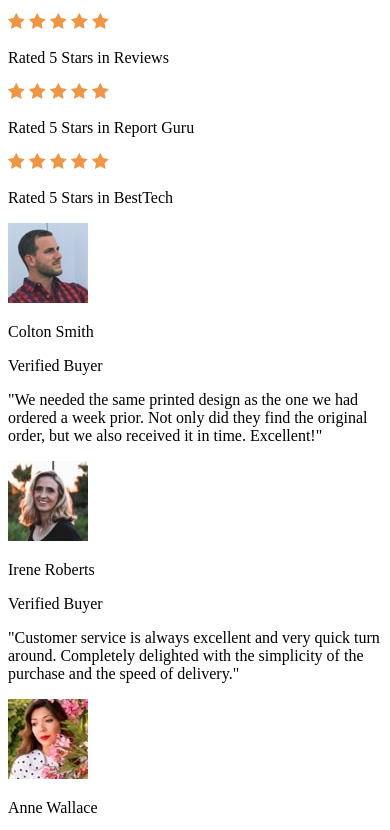
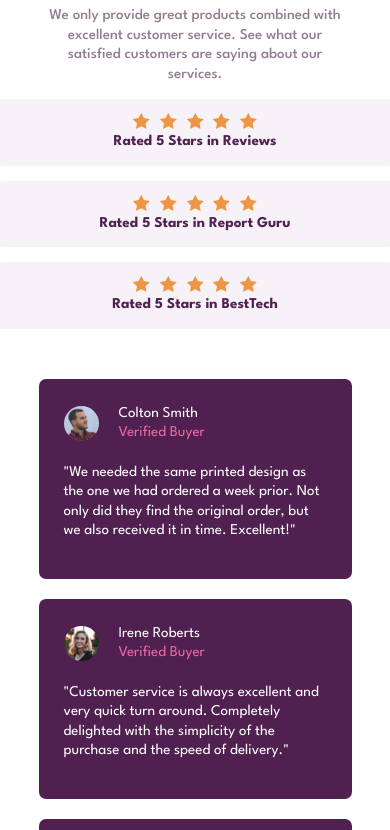
Before and after one commit to DoyeDesigns/social-proof-section, a plain HTML site: page index.html in a window 390 px wide. Shown: the part 174-1004 px from the top of the page. Drawn offline with Linux system fonts and the light colour scheme.

Commit message:
completed desktop and mobile design layout remaining little adjustments

```diff
--- a/index.html
+++ b/index.html
@@ -42,63 +42,77 @@
     standard. Will definitely use them again and recommend them to everyone!" -->
 
     <main>
-      <div class="hero-section">
+      <section class="hero-section">
         <div class="text-box">
           <h1>10,000+ of our users love our products.</h1>
           <p>We only provide great products combined with excellent customer service.
             See what our satisfied customers are saying about our services.</p>
         </div>
         <div class="proof-section">
-          <div class="ratings"><svg width="17" height="16" xmlns="http://www.w3.org/2000/svg"><path d="M16.539 6.097a.297.297 0 00-.24-.202l-5.36-.779L8.542.26a.296.296 0 00-.53 0L5.613 5.117l-5.36.779a.297.297 0 00-.165.505l3.88 3.78-.917 5.34a.297.297 0 00.43.312l4.795-2.52 4.794 2.52a.296.296 0 00.43-.313l-.916-5.338L16.464 6.4c.08-.08.11-.197.075-.304z" fill="#EF9546" fill-rule="nonzero"/></svg>
+          <div class="ratings1">
+            <div class="stars">
             <svg width="17" height="16" xmlns="http://www.w3.org/2000/svg"><path d="M16.539 6.097a.297.297 0 00-.24-.202l-5.36-.779L8.542.26a.296.296 0 00-.53 0L5.613 5.117l-5.36.779a.297.297 0 00-.165.505l3.88 3.78-.917 5.34a.297.297 0 00.43.312l4.795-2.52 4.794 2.52a.296.296 0 00.43-.313l-.916-5.338L16.464 6.4c.08-.08.11-.197.075-.304z" fill="#EF9546" fill-rule="nonzero"/></svg>
             <svg width="17" height="16" xmlns="http://www.w3.org/2000/svg"><path d="M16.539 6.097a.297.297 0 00-.24-.202l-5.36-.779L8.542.26a.296.296 0 00-.53 0L5.613 5.117l-5.36.779a.297.297 0 00-.165.505l3.88 3.78-.917 5.34a.297.297 0 00.43.312l4.795-2.52 4.794 2.52a.296.296 0 00.43-.313l-.916-5.338L16.464 6.4c.08-.08.11-.197.075-.304z" fill="#EF9546" fill-rule="nonzero"/></svg>
             <svg width="17" height="16" xmlns="http://www.w3.org/2000/svg"><path d="M16.539 6.097a.297.297 0 00-.24-.202l-5.36-.779L8.542.26a.296.296 0 00-.53 0L5.613 5.117l-5.36.779a.297.297 0 00-.165.505l3.88 3.78-.917 5.34a.297.297 0 00.43.312l4.795-2.52 4.794 2.52a.296.296 0 00.43-.313l-.916-5.338L16.464 6.4c.08-.08.11-.197.075-.304z" fill="#EF9546" fill-rule="nonzero"/></svg>
             <svg width="17" height="16" xmlns="http://www.w3.org/2000/svg"><path d="M16.539 6.097a.297.297 0 00-.24-.202l-5.36-.779L8.542.26a.296.296 0 00-.53 0L5.613 5.117l-5.36.779a.297.297 0 00-.165.505l3.88 3.78-.917 5.34a.297.297 0 00.43.312l4.795-2.52 4.794 2.52a.296.296 0 00.43-.313l-.916-5.338L16.464 6.4c.08-.08.11-.197.075-.304z" fill="#EF9546" fill-rule="nonzero"/></svg>
-            <p>Rated 5 Stars in Reviews</p></div>
-          <div class="ratings"><svg width="17" height="16" xmlns="http://www.w3.org/2000/svg"><path d="M16.539 6.097a.297.297 0 00-.24-.202l-5.36-.779L8.542.26a.296.296 0 00-.53 0L5.613 5.117l-5.36.779a.297.297 0 00-.165.505l3.88 3.78-.917 5.34a.297.297 0 00.43.312l4.795-2.52 4.794 2.52a.296.296 0 00.43-.313l-.916-5.338L16.464 6.4c.08-.08.11-.197.075-.304z" fill="#EF9546" fill-rule="nonzero"/></svg>
+            <svg width="17" height="16" xmlns="http://www.w3.org/2000/svg"><path d="M16.539 6.097a.297.297 0 00-.24-.202l-5.36-.779L8.542.26a.296.296 0 00-.53 0L5.613 5.117l-5.36.779a.297.297 0 00-.165.505l3.88 3.78-.917 5.34a.297.297 0 00.43.312l4.795-2.52 4.794 2.52a.296.296 0 00.43-.313l-.916-5.338L16.464 6.4c.08-.08.11-.197.075-.304z" fill="#EF9546" fill-rule="nonzero"/></svg>
+            </div>
+            <p><b>Rated 5 Stars in Reviews</b></p></div>
+            <div class="ratings2">
+            <div class="stars">
             <svg width="17" height="16" xmlns="http://www.w3.org/2000/svg"><path d="M16.539 6.097a.297.297 0 00-.24-.202l-5.36-.779L8.542.26a.296.296 0 00-.53 0L5.613 5.117l-5.36.779a.297.297 0 00-.165.505l3.88 3.78-.917 5.34a.297.297 0 00.43.312l4.795-2.52 4.794 2.52a.296.296 0 00.43-.313l-.916-5.338L16.464 6.4c.08-.08.11-.197.075-.304z" fill="#EF9546" fill-rule="nonzero"/></svg>
             <svg width="17" height="16" xmlns="http://www.w3.org/2000/svg"><path d="M16.539 6.097a.297.297 0 00-.24-.202l-5.36-.779L8.542.26a.296.296 0 00-.53 0L5.613 5.117l-5.36.779a.297.297 0 00-.165.505l3.88 3.78-.917 5.34a.297.297 0 00.43.312l4.795-2.52 4.794 2.52a.296.296 0 00.43-.313l-.916-5.338L16.464 6.4c.08-.08.11-.197.075-.304z" fill="#EF9546" fill-rule="nonzero"/></svg>
             <svg width="17" height="16" xmlns="http://www.w3.org/2000/svg"><path d="M16.539 6.097a.297.297 0 00-.24-.202l-5.36-.779L8.542.26a.296.296 0 00-.53 0L5.613 5.117l-5.36.779a.297.297 0 00-.165.505l3.88 3.78-.917 5.34a.297.297 0 00.43.312l4.795-2.52 4.794 2.52a.296.296 0 00.43-.313l-.916-5.338L16.464 6.4c.08-.08.11-.197.075-.304z" fill="#EF9546" fill-rule="nonzero"/></svg>
             <svg width="17" height="16" xmlns="http://www.w3.org/2000/svg"><path d="M16.539 6.097a.297.297 0 00-.24-.202l-5.36-.779L8.542.26a.296.296 0 00-.53 0L5.613 5.117l-5.36.779a.297.297 0 00-.165.505l3.88 3.78-.917 5.34a.297.297 0 00.43.312l4.795-2.52 4.794 2.52a.296.296 0 00.43-.313l-.916-5.338L16.464 6.4c.08-.08.11-.197.075-.304z" fill="#EF9546" fill-rule="nonzero"/></svg>
-            <p>Rated 5 Stars in Report Guru</p></div>
-          <div class="ratings"><svg width="17" height="16" xmlns="http://www.w3.org/2000/svg"><path d="M16.539 6.097a.297.297 0 00-.24-.202l-5.36-.779L8.542.26a.296.296 0 00-.53 0L5.613 5.117l-5.36.779a.297.297 0 00-.165.505l3.88 3.78-.917 5.34a.297.297 0 00.43.312l4.795-2.52 4.794 2.52a.296.296 0 00.43-.313l-.916-5.338L16.464 6.4c.08-.08.11-.197.075-.304z" fill="#EF9546" fill-rule="nonzero"/></svg>
+            <svg width="17" height="16" xmlns="http://www.w3.org/2000/svg"><path d="M16.539 6.097a.297.297 0 00-.24-.202l-5.36-.779L8.542.26a.296.296 0 00-.53 0L5.613 5.117l-5.36.779a.297.297 0 00-.165.505l3.88 3.78-.917 5.34a.297.297 0 00.43.312l4.795-2.52 4.794 2.52a.296.296 0 00.43-.313l-.916-5.338L16.464 6.4c.08-.08.11-.197.075-.304z" fill="#EF9546" fill-rule="nonzero"/></svg>
+            </div>
+            <p><b>Rated 5 Stars in Report Guru</b></p></div>
+            <div class="ratings3">
+            <div class="stars">
             <svg width="17" height="16" xmlns="http://www.w3.org/2000/svg"><path d="M16.539 6.097a.297.297 0 00-.24-.202l-5.36-.779L8.542.26a.296.296 0 00-.53 0L5.613 5.117l-5.36.779a.297.297 0 00-.165.505l3.88 3.78-.917 5.34a.297.297 0 00.43.312l4.795-2.52 4.794 2.52a.296.296 0 00.43-.313l-.916-5.338L16.464 6.4c.08-.08.11-.197.075-.304z" fill="#EF9546" fill-rule="nonzero"/></svg>
             <svg width="17" height="16" xmlns="http://www.w3.org/2000/svg"><path d="M16.539 6.097a.297.297 0 00-.24-.202l-5.36-.779L8.542.26a.296.296 0 00-.53 0L5.613 5.117l-5.36.779a.297.297 0 00-.165.505l3.88 3.78-.917 5.34a.297.297 0 00.43.312l4.795-2.52 4.794 2.52a.296.296 0 00.43-.313l-.916-5.338L16.464 6.4c.08-.08.11-.197.075-.304z" fill="#EF9546" fill-rule="nonzero"/></svg>
             <svg width="17" height="16" xmlns="http://www.w3.org/2000/svg"><path d="M16.539 6.097a.297.297 0 00-.24-.202l-5.36-.779L8.542.26a.296.296 0 00-.53 0L5.613 5.117l-5.36.779a.297.297 0 00-.165.505l3.88 3.78-.917 5.34a.297.297 0 00.43.312l4.795-2.52 4.794 2.52a.296.296 0 00.43-.313l-.916-5.338L16.464 6.4c.08-.08.11-.197.075-.304z" fill="#EF9546" fill-rule="nonzero"/></svg>
             <svg width="17" height="16" xmlns="http://www.w3.org/2000/svg"><path d="M16.539 6.097a.297.297 0 00-.24-.202l-5.36-.779L8.542.26a.296.296 0 00-.53 0L5.613 5.117l-5.36.779a.297.297 0 00-.165.505l3.88 3.78-.917 5.34a.297.297 0 00.43.312l4.795-2.52 4.794 2.52a.296.296 0 00.43-.313l-.916-5.338L16.464 6.4c.08-.08.11-.197.075-.304z" fill="#EF9546" fill-rule="nonzero"/></svg>
-            <p>Rated 5 Stars in BestTech</p></div>
+            <svg width="17" height="16" xmlns="http://www.w3.org/2000/svg"><path d="M16.539 6.097a.297.297 0 00-.24-.202l-5.36-.779L8.542.26a.296.296 0 00-.53 0L5.613 5.117l-5.36.779a.297.297 0 00-.165.505l3.88 3.78-.917 5.34a.297.297 0 00.43.312l4.795-2.52 4.794 2.52a.296.296 0 00.43-.313l-.916-5.338L16.464 6.4c.08-.08.11-.197.075-.304z" fill="#EF9546" fill-rule="nonzero"/></svg>
+            </div>
+            <p><b>Rated 5 Stars in BestTech</b></p></div>
         </div>
-      </div>
-      <div class="review-section">
-        <div class="review-card">
+      </section>
+      <section class="review-section">
+        <div class="review-card one">
           <div class="user-details">
             <img src="images/image-colton.jpg" alt="picture of Colton Smith">
-            <p class="user-info username"> Colton Smith</p>
-            <p class="user-info status">Verified Buyer</p>
+            <div class="user-information">
+            <p><span class="username">Colton Smith</span></p>
+            <p><span class="user-status">Verified Buyer</span></p>
+          </div>
           </div>
           <P class="review">"We needed the same printed design as the one we had ordered a week prior.
-            Not only did they find the original order, but we also received it in time.
-            Excellent!"</P>
+            Not only did they find the original order, but we also received it in time. Excellent!"</P>
         </div>
-        <div class="review-card">
+        <div class="review-card two">
           <div class="user-details">
             <img src="images/image-irene.jpg" alt="picture of Irene Roberts">
-            <p class="user-info username"> Irene Roberts</p>
-            <p class="user-info status">Verified Buyer</p>
+            <div class="user-information">
+            <p><span class="username">Irene Roberts</span></p>
+            <p><span class="user-status">Verified Buyer</span></p>
+          </div>
           </div>
           <P class="review">"Customer service is always excellent and very quick turn around. Completely
             delighted with the simplicity of the purchase and the speed of delivery."</P>
         </div>
-        <div class="review-card">
+        <div class="review-card three">
           <div class="user-details">
             <img src="images/image-anne.jpg" alt="picture of Anne Wallace">
-            <p class="user-info username"> Anne Wallace</p>
-            <p class="user-info status">Verified Buyer</p>
+            <div class="user-information">
+            <p><span class="username">Anne Wallace</span></p>
+            <p><span class="user-status">Verified Buyer</span></p>
+          </div>
           </div>
           <P class="review">"Put an order with this company and can only praise them for the very high
             standard. Will definitely use them again and recommend them to everyone!"</P>
         </div>
-      </div>
+      </section>
     </main>
   </body>
 </html>
--- a/style.css
+++ b/style.css
@@ -0,0 +1,250 @@
+@import url('https://fonts.googleapis.com/css2?family=League+Spartan:wght@400;500;700&display=swap');
+*{
+    margin: 0;
+    padding: 0;
+    box-sizing: border-box;
+}
+
+:root {
+    --p-Very-Dark-Magenta: hsl(300, 43%, 22%);
+    --p-Soft-Pink: hsl(333, 80%, 67%);
+
+    --n-Dark-Grayish-Magenta: hsl(303, 10%, 53%);
+    --n-Light-Grayish-Magenta: hsl(300, 24%, 96%);
+    --n-White: hsl(0, 0%, 100%);
+}
+
+body{
+    font-family: 'League Spartan', sans-serif;
+    display: flex;
+    min-height: 100vh;
+    justify-content: center;
+    align-items: center;
+}
+
+p{
+    line-height: 1.3em;
+}
+
+main{
+    width: 80%;
+    margin: auto;
+    font-size: .9375rem;
+    padding: 3.125rem;
+}
+
+
+.text-box h1{
+    color: var(--p-Very-Dark-Magenta);
+    width: 350px;
+    font-weight: 900;
+    font-size: 2.5rem;
+    margin-bottom: 20px;
+    line-height: 1em;
+}
+.hero-section{
+    display: flex;
+    justify-content: space-between;
+    margin-bottom: 50px;
+}
+.text-box p{
+    width: 375px;
+    color: var(--n-Dark-Grayish-Magenta);
+    font-weight: 500;
+}
+
+.ratings1{
+    background: var(--n-Light-Grayish-Magenta);
+    width: 395px;
+    margin-top: 15px;
+    margin-left: 20px;
+    display: flex;
+    padding: 14px 25px;
+    border-radius: 5px;
+}
+
+.ratings2{
+    background: var(--n-Light-Grayish-Magenta);
+    width: 395px;
+    margin-top: 15px;
+    margin-left: 60px;
+    display: flex;
+    padding: 14px 25px;
+    border-radius: 5px;
+}
+
+.ratings3{
+    background: var(--n-Light-Grayish-Magenta);
+    width: 395px;
+    margin-left: 100px;
+    margin-right: 0;
+    margin-top: 14px;
+    display: flex;
+    padding: 14px 25px;
+    border-radius: 5px;
+}
+
+svg{
+    margin: 0 3px;
+}
+
+.ratings1 p{
+    color: var(--p-Very-Dark-Magenta);
+    margin-left: 20px;
+}
+
+.ratings2 p{
+    color: var(--p-Very-Dark-Magenta);
+    margin-left: 20px;
+}
+
+.ratings3 p{
+    color: var(--p-Very-Dark-Magenta);
+    margin-left: 20px;
+}
+
+.star-reviews{
+    margin-right: 100px;
+}
+
+.report-guru{
+    margin-right: 50px;
+}
+
+.review-section{
+    display: flex;
+    justify-content: space-between;
+}
+
+.review-card{
+    background: var(--p-Very-Dark-Magenta);
+    padding: 25px;
+    width: 313px;
+    border-radius: 7px;
+    height: 200px;
+}
+
+.user-details{
+    display: flex;
+    align-items: center;
+    margin-bottom: 20px;
+}
+
+.review-card img{
+    border-radius: 50%;
+    width: 35px;
+    height: 35px;
+}
+
+.user-information{
+    margin-left: 20px;
+}
+
+.username{
+    color: var(--n-White);
+}
+
+.user-status{
+    color: var(--p-Soft-Pink);
+    margin-top: 20px;
+}
+
+.review{
+    color: var(--n-White);
+}
+
+
+.two{
+    margin-top: 20px;
+}
+.three{
+    margin-top: 40px;
+}
+
+/* mobile 600px */
+@media only screen and (max-width: 600px) {
+    .hero-section{
+        display: flex;
+        flex-direction: column;
+        margin-bottom: 50px;
+        justify-content: center;
+        align-items: center;
+    }
+    .text-box h1{
+        width: 300px;
+        margin: 0;
+        margin-bottom: 20px;
+        text-align: center;
+
+    }
+    .text-box p{
+        text-align: center;
+        width: 300px;
+    }
+    main{
+        padding: 0;
+        width: 100%;
+        display: flex;
+        flex-direction: column;
+    }
+    .ratings1{
+        margin-top: 15px;
+        margin-left: 0;
+        display: flex;
+        flex-direction: column;
+        padding: 14px 25px;
+        border-radius: 5px;
+        justify-content: center;
+        align-items: center;
+        min-width: 200px;
+    }
+    .ratings2{
+        margin-top: 15px;
+        margin-left: 0;
+        display: flex;
+        flex-direction: column;
+        padding: 14px 25px;
+        border-radius: 5px;
+        justify-content: center;
+        align-items: center;
+        max-width: 600px;
+    }
+    .ratings3{
+        margin-top: 15px;
+        margin-left: 0;
+        display: flex;
+        flex-direction: column;
+        padding: 14px 25px;
+        border-radius: 5px;
+        justify-content: center;
+        align-items: center;
+        max-width: 600px;
+    }
+    body{
+        display: flex;
+        flex-direction: column;
+        /* min-height: 100vh; */
+        padding: 40px 20px;
+        justify-content: center;
+        align-items: center;
+
+    }
+    .ratings1 p{
+        margin: 0;
+    }
+    .ratings2 p{
+        margin: 0;
+    }
+    .ratings3 p{
+        margin: 0;
+    }
+    .review-section{
+        display: flex;
+        flex-direction: column;
+        justify-content: center;
+        align-items: center;
+    }
+    .three{
+        margin-top: 20px;
+    }
+}
```
